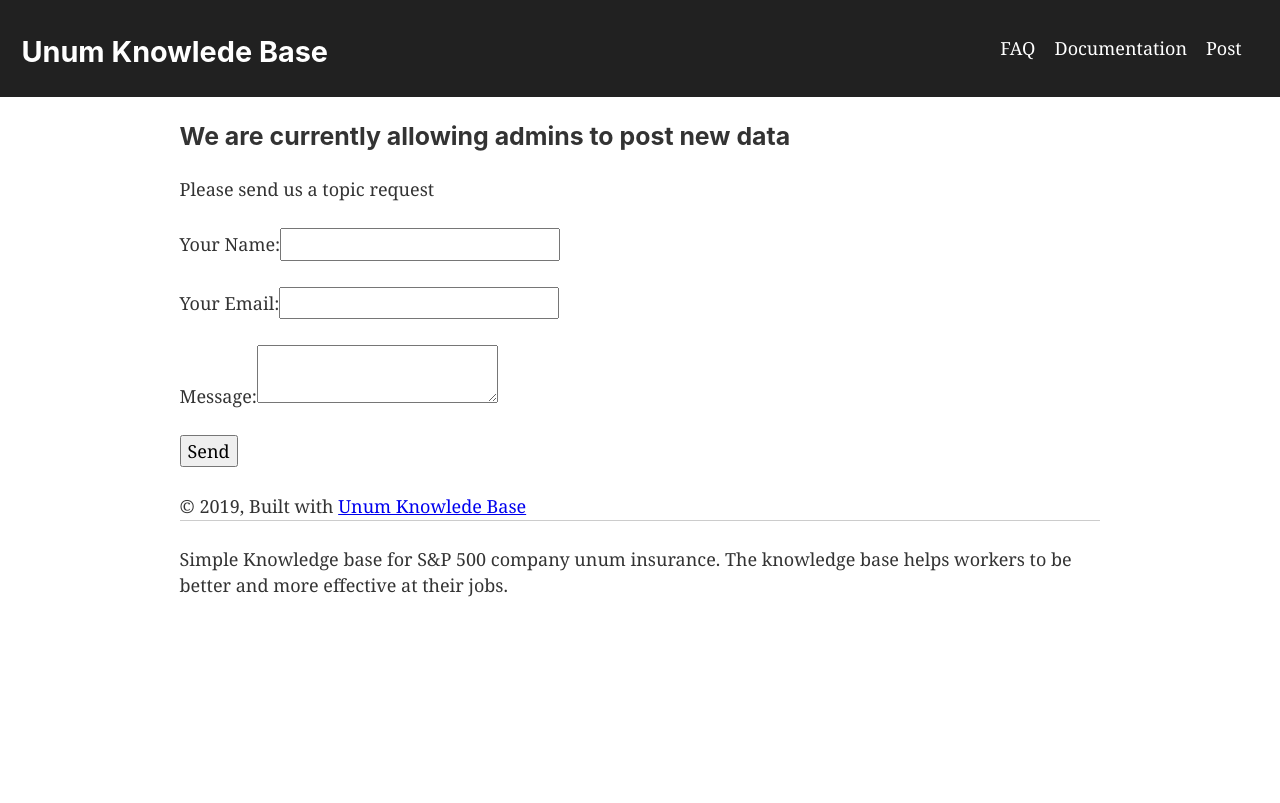
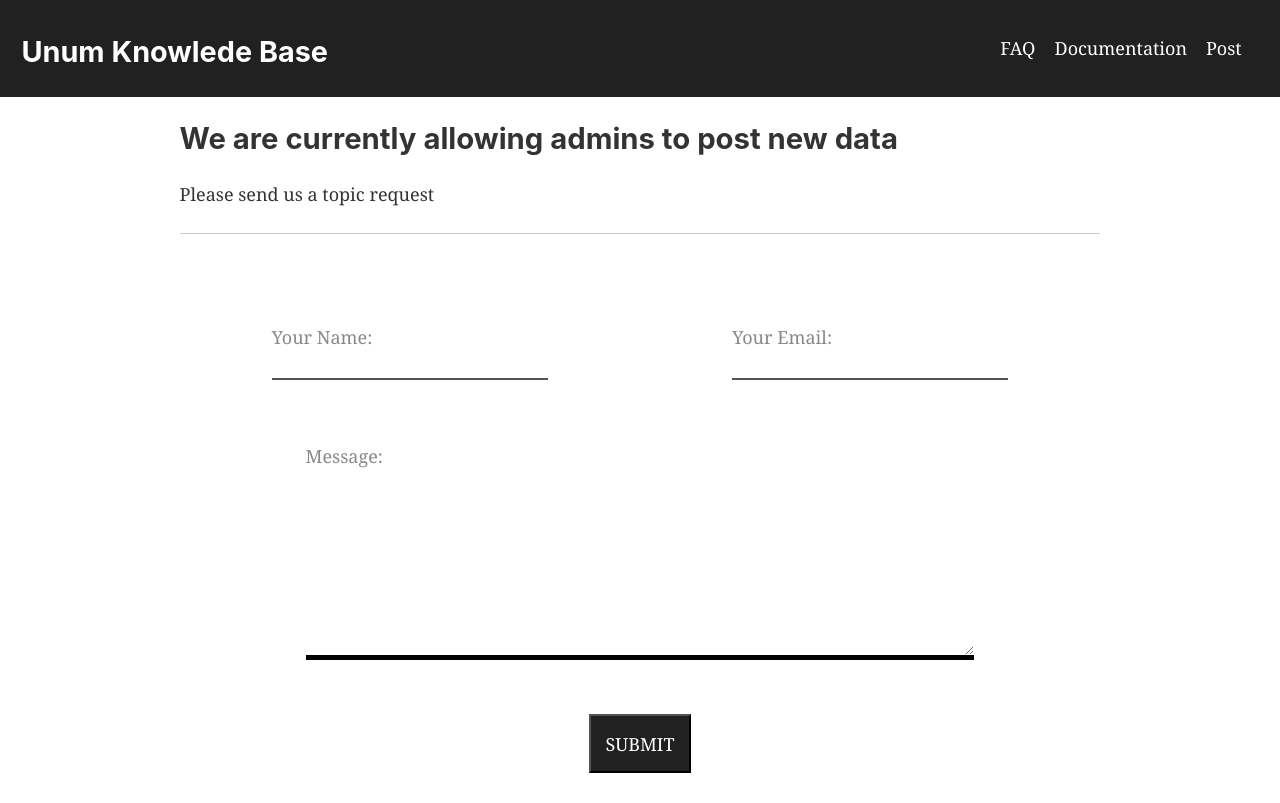
Before and after one commit to tristankrass/unumKB, a Gatsby site: page /post in a window 1280 px wide. Shown: the top 803 px of the page. Built offline with nearby package versions, Linux system fonts and the light colour scheme; Gatsby itself is replaced by a stand-in of ours.

Commit message:
Styled the form

```diff
--- /dev/null
+++ b/src/components/contactForm.css
@@ -0,0 +1,67 @@
+.contactForm {
+    margin-top: 5rem;
+    display: grid;
+    grid-template-columns: repeat(1fr, 2);
+    grid-gap: 2rem;
+}
+.label {
+    font-size: 18px;
+    line-height: 26px;
+    font-weight: 400;
+    color: #888;
+    cursor: text;
+    transition: transform .2s ease-in-out;
+}
+
+.formName {
+    position: relative;
+    display: flex;
+    flex-direction: column;
+    justify-content: center;
+}
+.shortInput {
+    width: 100%;
+    border-width: 0 0 2px 0;
+    border-color: #000;
+}
+.shortInput:focus + .label, .shortInput.not-empty + .label{
+    transform: translateY(-24px);
+}
+.shortInput:focus {
+    outline: none;
+}
+
+.contactForm__contactInfo {
+    display: flex;
+    justify-content: space-around;
+    align-content: center;
+    align-items: center;
+
+}
+.contactForm__textArea {
+    border-width: 0 0 5px 0;
+    border-color: #000;
+}
+.contactForm__textArea:focus {
+    outline: none;
+}
+.formTextArea {
+    display: flex;
+    flex-direction: column;
+    justify-content: center;
+    margin: 0 7rem;
+}
+
+.formButton{
+    cursor: pointer;
+    background-color: #212121;
+    color: white;
+    margin: 1rem;
+    padding: .8rem;
+    text-transform: uppercase;
+    align-self: center;
+}
+
+.formButton:hover {
+
+}
--- /dev/null
+++ b/src/components/contactForm.js
@@ -0,0 +1,113 @@
+import React, { Component } from 'react'
+import { navigateTo } from "gatsby-link"
+
+import './contactForm.css'
+
+
+function encode(data) {
+    return Object.keys(data)
+        .map(key => encodeURIComponent(key) + "=" + encodeURIComponent(data[key]))
+        .join("&");
+}
+
+class ContactForm extends Component {
+    state = {}
+    handleChange = e => {
+        this.setState({
+            [e.target.name]: e.target.value
+        })
+    }
+    handleSubmit = e => {
+        e.preventDefault()
+        const form = e.target
+        fetch('/', {
+            method: "POST",
+            headers: {
+                "Content-Type":
+                    "application/x-www-form-urlencoded"
+            },
+            body: encode({
+                "form-name": form.getAttribute("name"),
+                ...this.state
+            })
+        })
+            .then(() => navigateTo(form.getAttribute("action")))
+            .catch(error => alert(error))
+    }
+
+    render() {
+        return (
+            <form
+                className="contactForm"
+                name="contact"
+                method="post"
+                action="/"
+                data-netlify="true"
+                data-netlify-honeypot="bot-field"
+                onSubmit={this.handleSubmit}
+            >
+                <div className="contactForm__contactInfo">
+                    <p className="formName">
+                        <label className="label" htmlFor="name">
+                            Your Name:
+                        </label>
+                        <input
+                            className="shortInput"
+                            type="text"
+                            name="name"
+                            label="name"
+                            onChange={this.handleChange}
+                            id="name"
+                        />
+
+                    </p>
+                    <p className="formName">
+                        <label className="label" htmlFor="email">
+                            Your Email:</label>
+                        <input
+                            className="shortInput"
+                            id="email"
+                            onChange={this.handleChange}
+                            label="Email"
+                            required
+                            type="email"
+                            name="email" />
+
+                    </p>
+                </div>
+
+                <p className="formTextArea">
+                    <label className="label" htmlFor="message">Message:</label>
+                    <textarea
+                        cols="30" rows="7"
+                        className="contactForm__textArea"
+                        onChange={this.handleChange}
+                        name="message"
+                        label="message"
+                        id="message"
+                        required
+                    >
+                    </textarea>
+
+                </p>
+                <input type="hidden" name="form-name" value="contact" />
+                <p hidden>
+                    <label>
+                        Don’t fill this out:{" "}
+                        <input name="bot-field" onChange={this.handleChange} />
+                    </label>
+                </p>
+                <p style={{ textAlign: "center" }}>
+                    <button
+                        type="submit"
+                        className="formButton"
+                    >
+                        Submit
+                            </button>
+                </p>
+            </form>
+
+        )
+    }
+}
+export default ContactForm
--- a/src/pages/post.js
+++ b/src/pages/post.js
@@ -1,100 +1,20 @@
 import React, { Component } from 'react'
-import { navigateTo } from "gatsby-link"
 
 import Layout from '../components/layout'
 import SEO from '../components/seo'
+import ContactForm from '../components/contactForm';
 
-function encode(data) {
-    return Object.keys(data)
-        .map(key => encodeURIComponent(key) + "=" + encodeURIComponent(data[key]))
-        .join("&");
-}
-class Post extends Component {
-    state = {}
-    handleChange = e => {
-        this.setState({
-            [e.target.name]: e.target.value
-        })
-    }
-    handleSubmit = e => {
-        e.preventDefault()
-        const form = e.target
-        fetch('/', {
-            method: "POST",
-            headers: {
-                "Content-Type":
-                    "application/x-www-form-urlencoded"
-            },
-            body: encode({
-                "form-name": form.getAttribute("name"),
-                ...this.state
-            })
-        })
-            .then(() => navigateTo(form.getAttribute("action")))
-            .catch(error => alert(error))
-    }
 
-    render() {
-        return (
+const Post = () => (
     <Layout>
         <SEO title="Contact" />
         <section>
-                    <h3>We are currently allowing admins to post new data</h3>
+            <h2>We are currently allowing admins to post new data</h2>
             <p>Please send us a topic request</p>
         </section>
-                <form
-                    name="contact"
-                    method="post"
-                    action="/"
-                    data-netlify="true"
-                    data-netlify-honeypot="bot-field"
-                    onSubmit={this.handleSubmit}
-                >
-
-                    <p>
-                        <label>
-                            Your Name:
-                             <input
-                                type="text"
-                                name="name"
-                                label="name"
-                                onChange={this.handleChange}
-                            />
-                        </label>
-                    </p>
-                    <p>
-                        <label>
-                            Your Email:
-                             <input
-                                onChange={this.handleChange}
-                                label="Email"
-                                type="email"
-                                name="email" />
-                        </label>
-                    </p>
-
-                    <p>
-                        <label>Message:
-                            <textarea
-                                onChange={this.handleChange} name="message"
-                                label="message"
-                                required
-                            >
-                            </textarea></label>
-                    </p>
-                    <input type="hidden" name="form-name" value="contact" />
-                    <p hidden>
-                        <label>
-                            Don’t fill this out:{" "}
-                            <input name="bot-field" onChange={this.handleChange} />
-                        </label>
-                    </p>
-                    <p>
-                        <button type="submit">Send</button>
-                    </p>
-                </form>
+        <hr />
+        <ContactForm />
     </Layout >
 )
-    }
-}
+
 export default Post
```
Also changed, not shown: README.md. Lines whose indentation alone changed are shown as unchanged.
